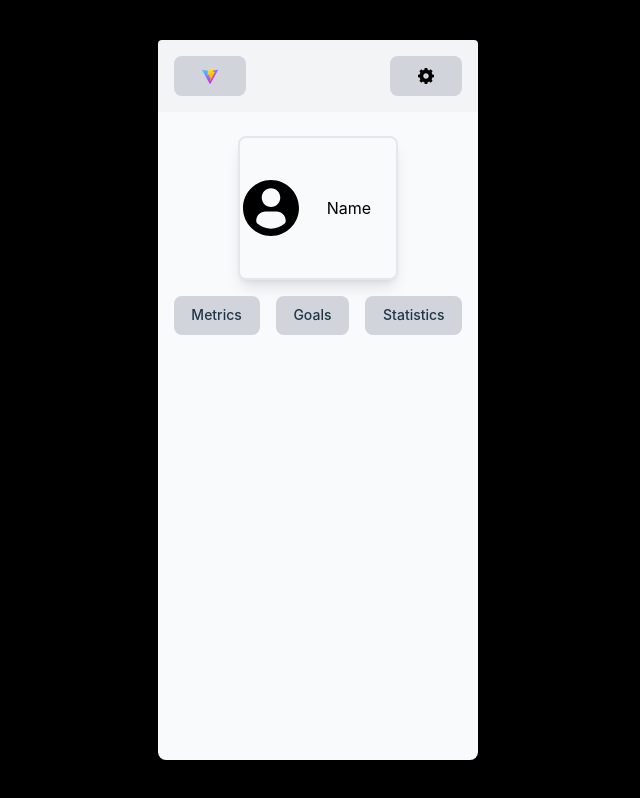
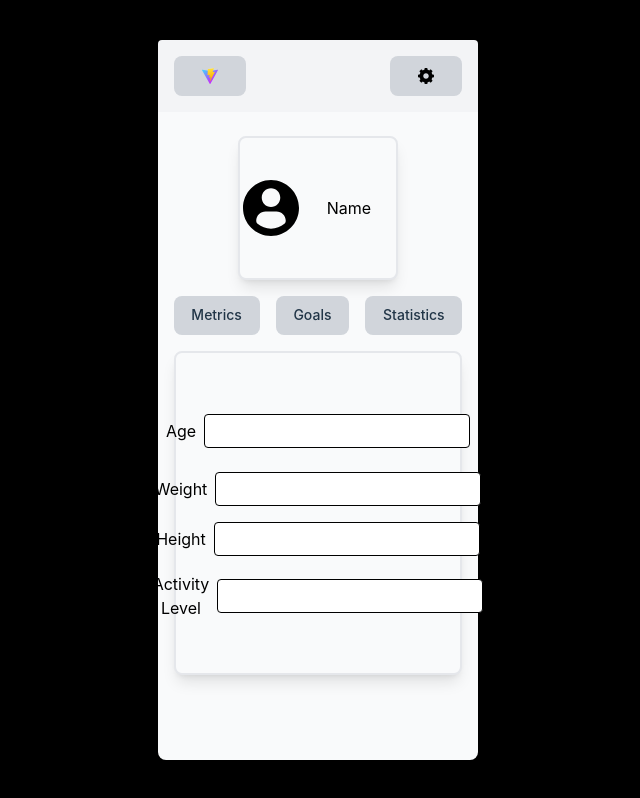
Before and after one commit to JoshuaW13/ConceptFitness, a React (Vite) app in the folder conceptFitness/: page /profile in a window 1280 px wide. Both pictures are taken after a click on the button "Metrics". Shown: the whole page, without its empty margins (322-962 px from the left). Built offline with nearby package versions, Linux system fonts and the light colour scheme.

Commit message:
Metrics window complete

```diff
--- /dev/null
+++ b/conceptFitness/src/components/MetricsWindow.jsx
@@ -0,0 +1,27 @@
+import React from 'react'
+import '../App.css'
+
+function MetricsWindow() {
+    return (
+        <div className="w-[90%] h-[45%] bg-gray-50 rounded-lg shadow-lg flex items-center justify-center flex-col border-gray border-2 text-black">
+            <div className='flex flex-row items-center m-4'>
+                <p className='mr-2'>Age</p>
+                <input type="text" className="bg-white border border-black rounded px-2 py-1"></input>
+            </div>
+            <div className='flex flex-row items-center m-2'>
+                <p className='mr-2'>Weight</p>
+                <input type="text" className="bg-white border border-black rounded px-2 py-1"></input>
+            </div>
+            <div className='flex flex-row items-center m-2'>
+                <p className='mr-2'>Height</p>
+                <input type="text" className="bg-white border border-black rounded px-2 py-1"></input>
+            </div>
+            <div className='flex flex-row items-center m-2'>
+                <p className='mr-2'>Activity Level</p>
+                <input type="text" className="bg-white border border-black rounded px-2 py-1"></input>
+            </div>
+        </div>
+    )
+}
+
+export default MetricsWindow
--- a/conceptFitness/src/pages/Profile.jsx
+++ b/conceptFitness/src/pages/Profile.jsx
@@ -1,12 +1,19 @@
 import React from 'react'
 import '../App.css'
+import { useState } from 'react'
 import NavBar from '../components/navBar'
 import HomeButton from '../components/HomeButton'
 import SettingsButton from '../components/SettingsButton'
 import ProfilePicture from '../assets/profilePicture.svg'
-import ProfileButton from '../components/ProfileButton'
+import MetricsWindow from '../components/MetricsWindow'
 
 function Profile() {
+
+  const [showMetrics, setShowMetrics] = useState(false)
+
+  const handleClick = () =>{
+    setShowMetrics(true)
+  }
 
   return (
     <div className='w-full h-full flex flex-col items-center'>
@@ -18,16 +25,13 @@ function Profile() {
 
         <div className='flex flex-row gap-4 m-4'>
           <button className='bg-gray-300 text-sm flex items-center justify-center flex-grow hover:bg-gray-200 focus:outline-none'
-          >Metrics</button>
+          onClick={handleClick}>Metrics</button>
           <button className='bg-gray-300 text-sm flex items-center justify-center flex-grow hover:bg-gray-200 focus:outline-none'
           >Goals</button>
           <button className='bg-gray-300 text-sm flex items-center justify-center flex-grow hover:bg-gray-200 focus:outline-none'
           >Statistics</button>
         </div>
-
-        {/* on click metrics, show this div
-        <div className="w-[90%] h-[45%] bg-gray-50 rounded-lg shadow-lg flex items-center justify-center border-gray border-2">
-        </div> */}
+        {showMetrics && <MetricsWindow />}
 
     </div>
   )
```
